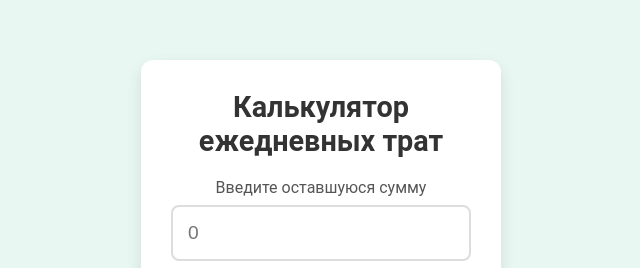
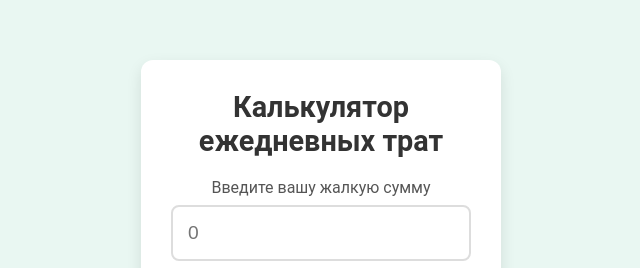
Before and after one commit to Nevil28/DailyBudget, a plain HTML site: page index.html in a window 1280 px wide. Shown: the part 106-374 px from the top of the page, 319-959 px from the left. Drawn offline with Linux system fonts and the light colour scheme.

Commit message:
Update index.html

```diff
--- a/index.html
+++ b/index.html
@@ -10,7 +10,7 @@
     <div class="calculator">
         <h1>Калькулятор ежедневных трат</h1>
         <div class="input-container">
-            <label for="amount">Введите оставшуюся сумму</label>
+            <label for="amount">Введите вашу жалкую сумму</label>
             <input type="number" id="amount" placeholder="0">
         </div>
         <div class="input-container">
```
